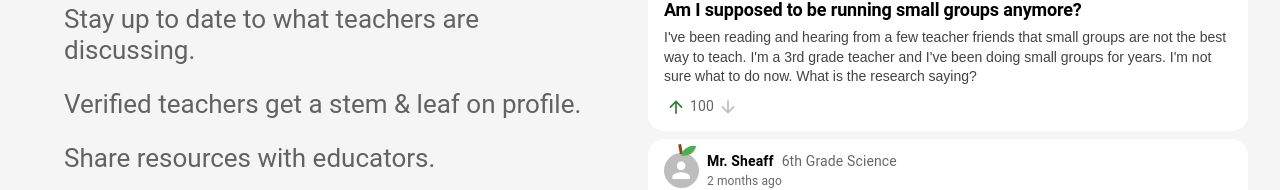
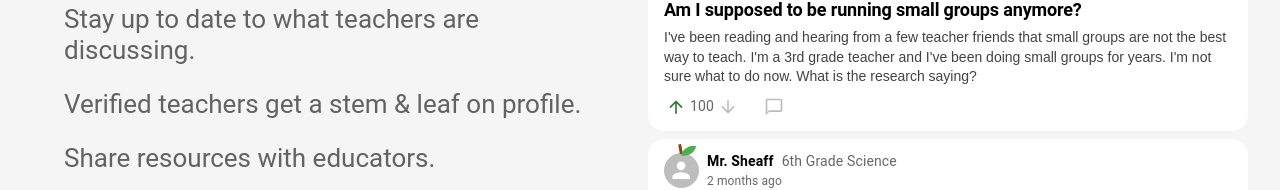
Before and after one commit to ChaseTheCoder/teachr-frontend, a Next.js app: page / in a window 1280 px wide. Shown: the part 589-779 px from the top of the page. Built offline with nearby package versions, Linux system fonts and the light colour scheme; no server answers.

Commit message:
add comment count to posts

```diff
--- a/app/(loggedin)/post/[postId]/comments.tsx
+++ b/app/(loggedin)/post/[postId]/comments.tsx
@@ -8,7 +8,7 @@ import { timeAgo } from '../../../../utils/time';
 import { getDataNoToken, getDataWithParamsNoToken } from '../../../../services/unauthenticatedApiCalls';
 import PostComment from './postComment';
 import TeacherAvatar from '../../../../components/post/avatar';
-import VoteButtons from '../../../../components/voteButtons';
+import VoteButtons from '../../../../components/post/voteButtons';
 
 type Props = {
   postId: string
--- a/app/(loggedin)/post/[postId]/userPost.tsx
+++ b/app/(loggedin)/post/[postId]/userPost.tsx
@@ -11,9 +11,10 @@ import Post404 from './not-found';
 import { timeAgo } from '../../../../utils/time';
 import { getDataNoToken } from '../../../../services/unauthenticatedApiCalls';
 import TeacherAvatar from '../../../../components/post/avatar';
-import VoteButtons from '../../../../components/voteButtons';
+import VoteButtons from '../../../../components/post/voteButtons';
 import { useUserContext } from '../../../../context/UserContext';
 import { IProfile } from '../../../../types/types';
+import CommentCount from '../../../../components/post/comment';
 
 type Props = {
   postId: String
@@ -178,6 +179,7 @@ export default function UserPost({ postId, currentUserId }: Props) {
             />
           );
         })()}
+        <Box sx={{ display: 'flex', flexDirection: 'row', alignItems: 'center', gap: 3 }}>
           <VoteButtons
             upvotes={post.upvotes}
             downvotes={post.downvotes}
@@ -186,6 +188,8 @@ export default function UserPost({ postId, currentUserId }: Props) {
             postId={post.id}
             type='post'
           />
+          <CommentCount comments={post.comments} />
+        </Box>
       </Box>
       <Popper
         sx={{ zIndex: 1200 }}
--- /dev/null
+++ b/components/post/comment.tsx
@@ -0,0 +1,18 @@
+import { Box, Typography } from "@mui/material";
+import ChatBubbleOutlineIcon from '@mui/icons-material/ChatBubbleOutline';
+
+
+interface CommentCountProps {
+  comments: number;
+}
+
+const CommentCount: React.FC<CommentCountProps> = ({ comments }) => {
+  return (
+    <Box sx={{ display: 'flex', flexDirection: 'row', alignItems: 'center' }} gap={.5}>
+      <ChatBubbleOutlineIcon color='disabled' fontSize='small' aria-label='comments icon' />
+      <Typography sx={{ fontSize: { xs: 12, sm: 14 } }} color='textSecondary' aria-label={`${comments} comments`}>{comments}</Typography>
+    </Box>
+  )
+}
+
+export default CommentCount;
--- a/components/post/post.tsx
+++ b/components/post/post.tsx
@@ -4,7 +4,8 @@ import { IPost, IProfileBatch } from '../../types/types';
 import Link from 'next/link';
 import { timeAgo } from '../../utils/time';
 import TeacherAvatar from './avatar';
-import VoteButtons from '../voteButtons';
+import VoteButtons from './voteButtons';
+import CommentCount from './comment';
 
 type Props = {
   post: IPost
@@ -92,7 +93,7 @@ export default function Post({ post, profile, homePage }: Props) {
             )}
         </Box>
       </Link>
-      <Box sx={{ display: 'flex', flexDirection: 'row', alignItems: 'center' }}>
+      <Box sx={{ display: 'flex', flexDirection: 'row', alignItems: 'center', gap: 3 }}>
         <VoteButtons
           upvotes={post.upvotes}
           downvotes={post.downvotes}
@@ -101,6 +102,7 @@ export default function Post({ post, profile, homePage }: Props) {
           postId={post.id}
           type='post'
         />
+        <CommentCount comments={post.comments} />
       </Box>
     </Box>
   )
--- a/components/voteButtons.tsx
+++ b/components/post/voteButtons.tsx
@@ -4,10 +4,10 @@ import React, { useEffect, useState } from 'react';
 import { Box, IconButton, Typography } from '@mui/material';
 import ArrowUpwardIcon from '@mui/icons-material/ArrowUpward';
 import ArrowDownwardIcon from '@mui/icons-material/ArrowDownward';
-import { useUserContext } from '../context/UserContext';
+import { useUserContext } from '../../context/UserContext';
 import { QueryClient, useQuery } from '@tanstack/react-query';
-import { getData, postOrPatchData } from '../services/authenticatedApiCalls';
-import { IProfile } from '../types/types';
+import { getData, postOrPatchData } from '../../services/authenticatedApiCalls';
+import { IProfile } from '../../types/types';
 
 interface VoteButtonsProps {
   upvotes: number;
--- a/types/types.tsx
+++ b/types/types.tsx
@@ -8,6 +8,7 @@ export interface IPost {
   downvotes: number;
   has_upvoted: boolean | null;
   has_downvoted: boolean | null;
+  comments: number;
 }
 
 export interface IProfileBatch {
```
Lines whose indentation alone changed are shown as unchanged.
